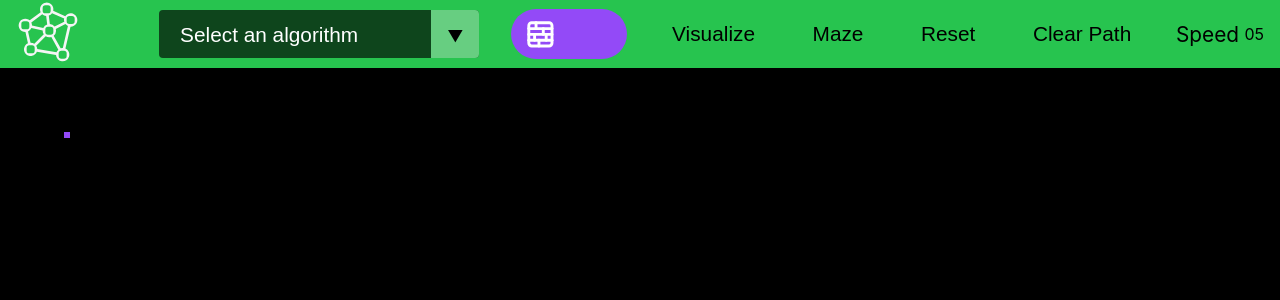
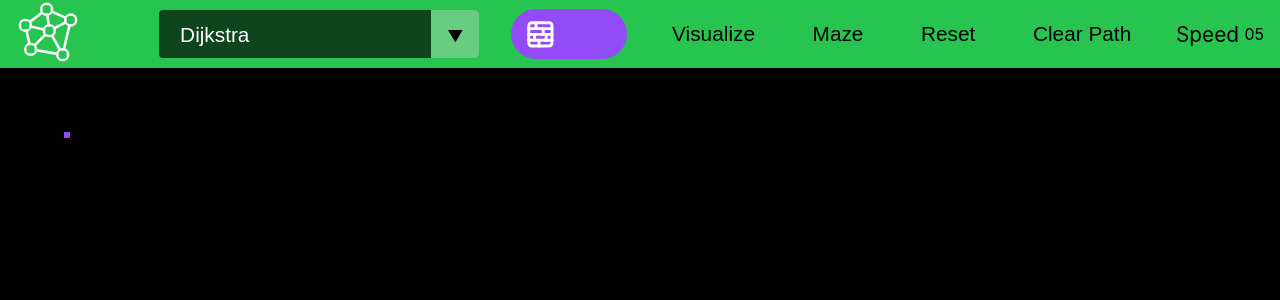
Before and after one commit to Chbmleao/Graph-Algorithms-Visualizer, a React (Create React App) app: page / in a window 1280 px wide. Shown: the top 300 px of the page. Built offline with nearby package versions, Linux system fonts and the light colour scheme; no server answers; some icons are missing.

Commit message:
Add dijkstra algorithm as default

```diff
--- a/src/components/SelectBox.js
+++ b/src/components/SelectBox.js
@@ -12,9 +12,6 @@ const SelectBox = ({ onAlgorithmSelect }) => {
   return (
     <div className="select">
       <select name="algorithms" onChange={handleAlgorithmChange}>
-        <option defaultValue value="none">
-          Select an algorithm
-        </option>
         <option value="dijkstra">Dijkstra</option>
         <option value="bfs">Breadth-first search (BFS)</option>
         <option value="dfs">Depth-first search (DFS)</option>
```
